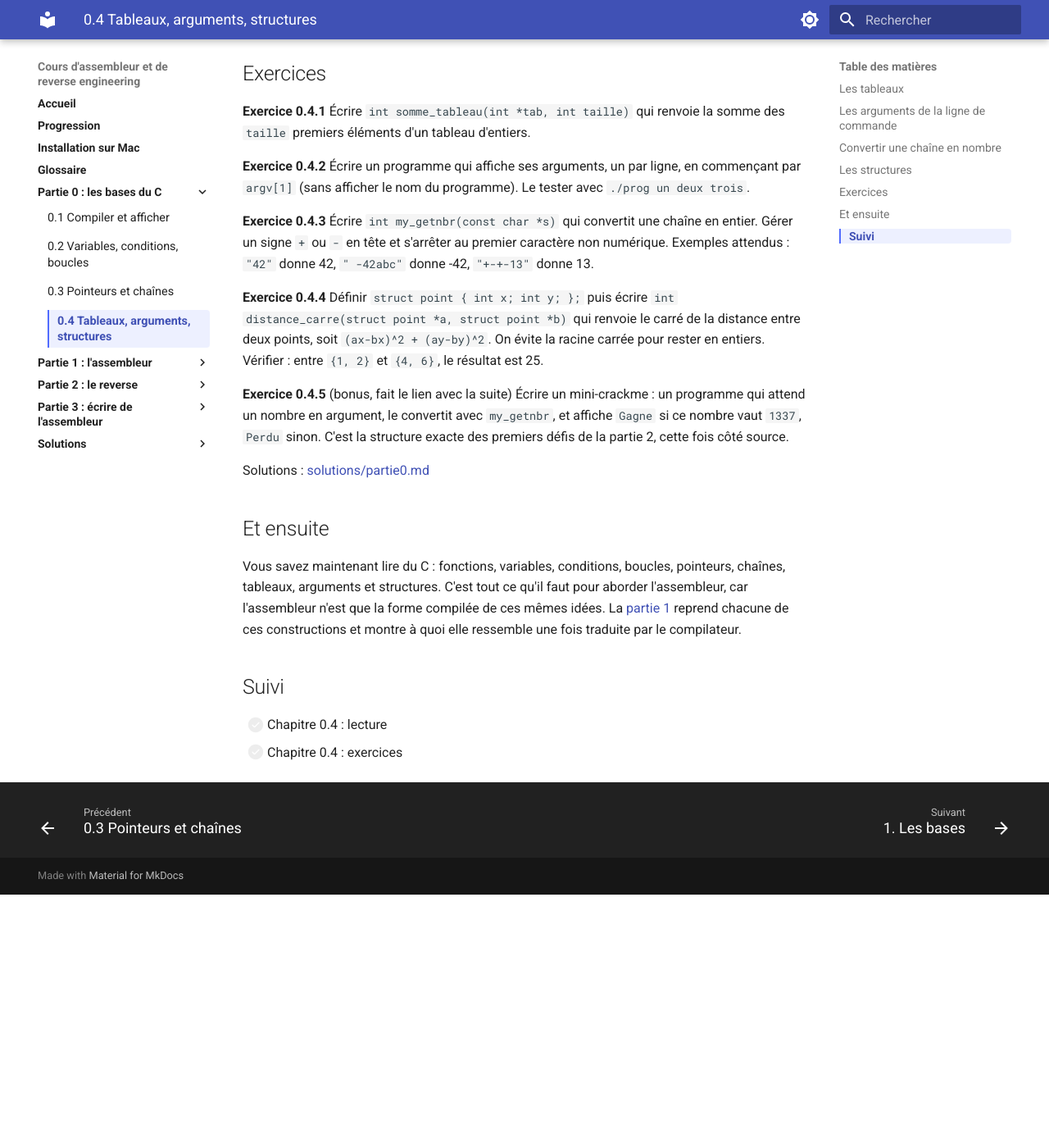
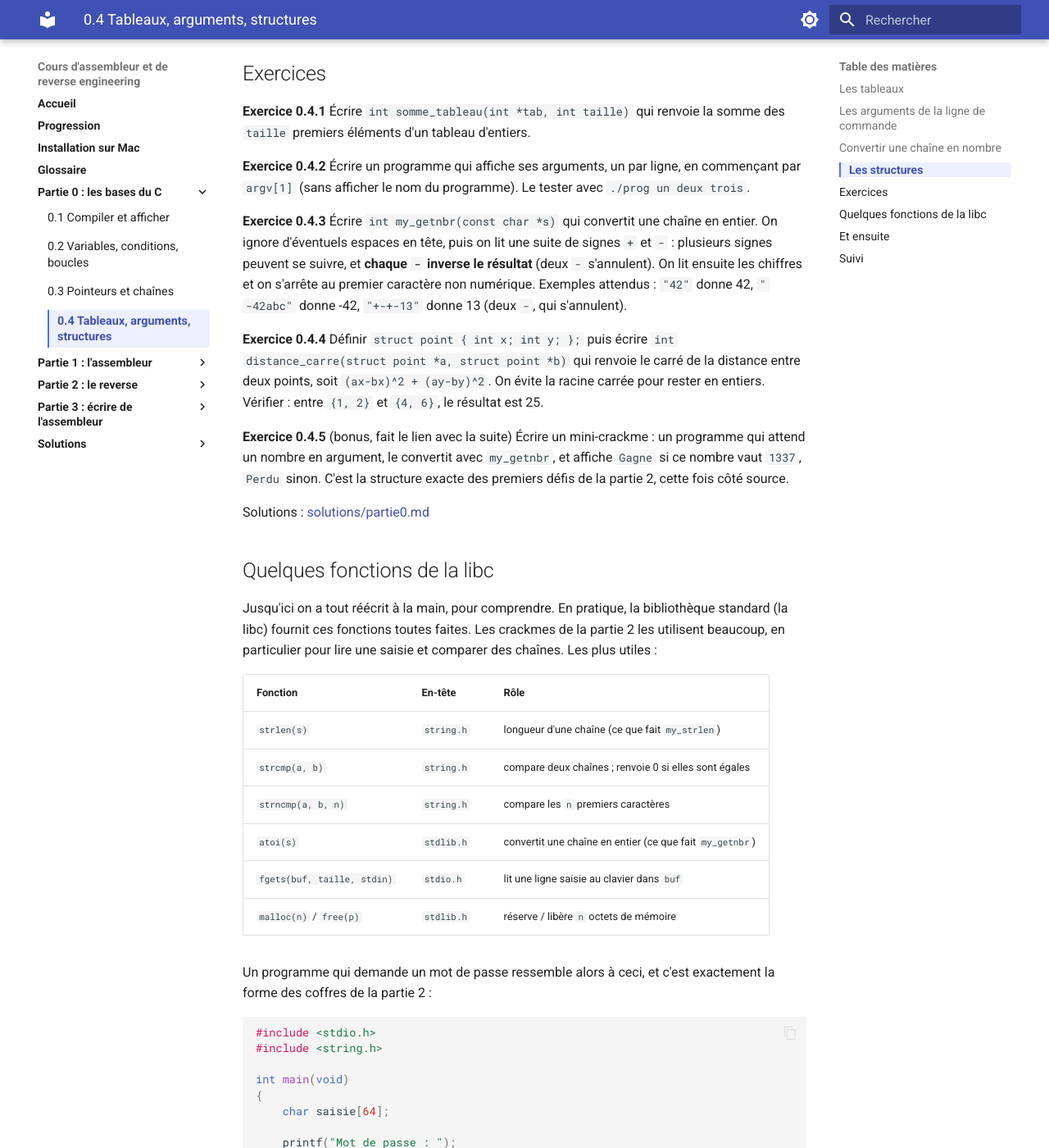
Before and after one commit to cchopin/asm-to-reverse, an MkDocs documentation site: the page built from docs/partie0-c/04-tableaux-argv-structures.md, in a window 1280 px wide and 1400 px high, scrolled down 1784 px. Shown: the whole window at 82% size. Built offline with MkDocs 1.6.1 and Material for MkDocs 9.7.7, drawn with Linux system fonts in a browser that asks for light colours; before the commit the page ends 2875 px from its top, so only the background shows below that; some of the changed text lies outside the part shown.

Commit message:
Partie 0 : corrections de relecture debutant
Correction du my_putnbr du cours (le signe n'etait pas pris en compte),
preparation de l'environnement et creation du fichier source expliquees,
renvois vers chapitres ulterieurs reformules, section sur les fonctions
de la libc (fgets, strcmp, atoi, malloc) et regle des signes de getnbr.

````diff
--- a/docs/partie0-c/04-tableaux-argv-structures.md
+++ b/docs/partie0-c/04-tableaux-argv-structures.md
@@ -71,13 +71,50 @@ En mémoire, les champs sont rangés les uns après les autres. En reverse, une
 
 **Exercice 0.4.2** Écrire un programme qui affiche ses arguments, un par ligne, en commençant par `argv[1]` (sans afficher le nom du programme). Le tester avec `./prog un deux trois`.
 
-**Exercice 0.4.3** Écrire `int my_getnbr(const char *s)` qui convertit une chaîne en entier. Gérer un signe `+` ou `-` en tête et s'arrêter au premier caractère non numérique. Exemples attendus : `"42"` donne 42, `"  -42abc"` donne -42, `"+-+-13"` donne 13.
+**Exercice 0.4.3** Écrire `int my_getnbr(const char *s)` qui convertit une chaîne en entier. On ignore d'éventuels espaces en tête, puis on lit une suite de signes `+` et `-` : plusieurs signes peuvent se suivre, et **chaque `-` inverse le résultat** (deux `-` s'annulent). On lit ensuite les chiffres et on s'arrête au premier caractère non numérique. Exemples attendus : `"42"` donne 42, `"  -42abc"` donne -42, `"+-+-13"` donne 13 (deux `-`, qui s'annulent).
 
 **Exercice 0.4.4** Définir `struct point { int x; int y; };` puis écrire `int distance_carre(struct point *a, struct point *b)` qui renvoie le carré de la distance entre deux points, soit `(ax-bx)^2 + (ay-by)^2`. On évite la racine carrée pour rester en entiers. Vérifier : entre `{1, 2}` et `{4, 6}`, le résultat est 25.
 
 **Exercice 0.4.5** (bonus, fait le lien avec la suite) Écrire un mini-crackme : un programme qui attend un nombre en argument, le convertit avec `my_getnbr`, et affiche `Gagne` si ce nombre vaut `1337`, `Perdu` sinon. C'est la structure exacte des premiers défis de la partie 2, cette fois côté source.
 
 Solutions : [solutions/partie0.md](../solutions/partie0.md#chapitre-04)
+
+## Quelques fonctions de la libc
+
+Jusqu'ici on a tout réécrit à la main, pour comprendre. En pratique, la bibliothèque standard (la libc) fournit ces fonctions toutes faites. Les crackmes de la partie 2 les utilisent beaucoup, en particulier pour lire une saisie et comparer des chaînes. Les plus utiles :
+
+| Fonction | En-tête | Rôle |
+|---|---|---|
+| `strlen(s)` | `string.h` | longueur d'une chaîne (ce que fait `my_strlen`) |
+| `strcmp(a, b)` | `string.h` | compare deux chaînes ; renvoie 0 si elles sont égales |
+| `strncmp(a, b, n)` | `string.h` | compare les `n` premiers caractères |
+| `atoi(s)` | `stdlib.h` | convertit une chaîne en entier (ce que fait `my_getnbr`) |
+| `fgets(buf, taille, stdin)` | `stdio.h` | lit une ligne saisie au clavier dans `buf` |
+| `malloc(n)` / `free(p)` | `stdlib.h` | réserve / libère `n` octets de mémoire |
+
+Un programme qui demande un mot de passe ressemble alors à ceci, et c'est exactement la forme des coffres de la partie 2 :
+
+```c
+#include <stdio.h>
+#include <string.h>
+
+int main(void)
+{
+    char saisie[64];
+
+    printf("Mot de passe : ");
+    fgets(saisie, sizeof(saisie), stdin);   // lit la ligne
+    saisie[strcspn(saisie, "\n")] = '\0';    // retire le retour à la ligne final
+
+    if (strcmp(saisie, "ouvre-toi") == 0)
+        printf("Acces autorise\n");
+    else
+        printf("Refuse\n");
+    return 0;
+}
+```
+
+Le détail de chaque fonction est dans son manuel : `man 3 strcmp`, `man 3 fgets`, etc. (la section 3 est celle des fonctions de la libc).
 
 ## Et ensuite
 
````
Also changed, not shown: docs/partie0-c/01-compiler-afficher.md (+24 -7 lines), docs/partie0-c/02-variables-conditions-boucles.md (+10 -17 lines), docs/partie0-c/03-pointeurs-chaines.md (+2 -2 lines).
